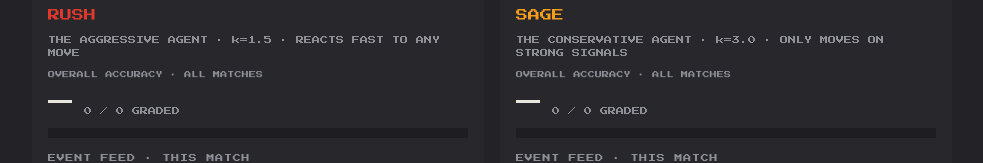
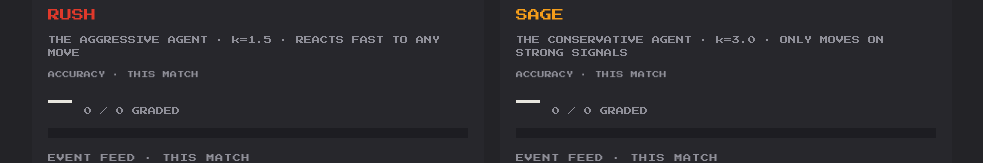
Before and after one commit to ceciliagalvaoo/sentinel-arena, a Next.js app in the folder apps/dashboard/: page / in a window 1280 px wide. Shown: the part 935-1098 px from the top of the page, without its empty margins (148-1131 px from the left). Built offline with nearby package versions, Linux system fonts and the light colour scheme; no server answers.

Commit message:
Fix accuracy card label showing ALL MATCHES while displaying per-match accuracy during replay

```diff
--- a/apps/dashboard/app/page.tsx
+++ b/apps/dashboard/app/page.tsx
@@ -141,6 +141,7 @@ export default function DashboardPage() {
               tagline="THE AGGRESSIVE AGENT · k=1.5 · REACTS FAST TO ANY MOVE"
               participant1={selectedFixture.participant1}
               participant2={selectedFixture.participant2}
+              accuracyScope={isReplayShowcase ? "this-match" : "all-matches"}
             />
             <AgentCard
               data={conservativeCard}
@@ -149,6 +150,7 @@ export default function DashboardPage() {
               tagline="THE CONSERVATIVE AGENT · k=3.0 · ONLY MOVES ON STRONG SIGNALS"
               participant1={selectedFixture.participant1}
               participant2={selectedFixture.participant2}
+              accuracyScope={isReplayShowcase ? "this-match" : "all-matches"}
             />
           </section>
 
--- a/apps/dashboard/components/AccuracyCard.tsx
+++ b/apps/dashboard/components/AccuracyCard.tsx
@@ -4,6 +4,8 @@ interface AccuracyCardProps {
   accuracy: AgentAccuracy;
   /** Which agent's colour the progress bar uses. */
   variant: "rush" | "sage";
+  /** "all-matches" (live: the backend's lifetime aggregate) or "this-match" (replay showcase: derived just from the selected fixture's own signals) — the label must track which one `accuracy` actually is, since the two can differ a lot. */
+  scope: "all-matches" | "this-match";
 }
 
 /**
@@ -11,16 +13,15 @@ interface AccuracyCardProps {
  * tinted only (arcade theme). The verified/pending badge lives in AgentCard's
  * header, next to the name — see AgentCard.
  */
-export function AccuracyCard({ accuracy, variant }: AccuracyCardProps) {
+export function AccuracyCard({ accuracy, variant, scope }: AccuracyCardProps) {
   const pct = accuracy.totalGradedSignals === 0 ? null : Math.round(accuracy.accuracy * 1000) / 10;
   const barColor = variant === "rush" ? "var(--rush)" : "var(--sage)";
 
   return (
     <div className="flex flex-col gap-2.5">
-      {/* This is the agent's lifetime record across every match it has graded —
-          NOT just the fixture shown in the feed below (a conservative agent can
-          have a strong overall record yet zero signals on the current match). */}
-      <div className="text-[7px] tracking-wide text-muted">OVERALL ACCURACY · ALL MATCHES</div>
+      <div className="text-[7px] tracking-wide text-muted">
+        {scope === "all-matches" ? "OVERALL ACCURACY · ALL MATCHES" : "ACCURACY · THIS MATCH"}
+      </div>
       <div className="flex items-baseline gap-3">
         <span className="text-2xl leading-none tabular-nums text-ink">{pct === null ? "—" : `${pct}%`}</span>
         <span className="text-[8px] leading-relaxed tabular-nums text-muted">
--- a/apps/dashboard/components/AgentCard.tsx
+++ b/apps/dashboard/components/AgentCard.tsx
@@ -20,6 +20,8 @@ interface AgentCardProps {
   tagline: string;
   participant1?: string | null;
   participant2?: string | null;
+  /** "this-match" while replaying a finished fixture's showcase (data.accuracy is derived just from that fixture then, not the lifetime aggregate) — see page.tsx's isReplayShowcase. Defaults to "all-matches" (live mode). */
+  accuracyScope?: "all-matches" | "this-match";
 }
 
 /**
@@ -28,7 +30,7 @@ interface AgentCardProps {
  * badge, strategy line, accuracy, the pixel bar, and the event feed. A micro
  * wallet line stays as real on-chain proof (production readiness).
  */
-export function AgentCard({ data, variant, displayName, tagline, participant1, participant2 }: AgentCardProps) {
+export function AgentCard({ data, variant, displayName, tagline, participant1, participant2, accuracyScope = "all-matches" }: AgentCardProps) {
   const [allOpen, setAllOpen] = useState(false);
   const nameColor = variant === "rush" ? "text-rush" : "text-sage";
   // Sourced from the backend's full-set aggregate, never the capped feed — a
@@ -53,7 +55,7 @@ export function AgentCard({ data, variant, displayName, tagline, participant1, p
 
       <div className="text-[8px] leading-relaxed text-muted">{tagline}</div>
 
-      <AccuracyCard accuracy={data.accuracy} variant={variant} />
+      <AccuracyCard accuracy={data.accuracy} variant={variant} scope={accuracyScope} />
 
       <div className="mt-1 flex items-center justify-between gap-2">
         <span className="text-[8px] tracking-widest text-muted">EVENT FEED · THIS MATCH</span>
```
